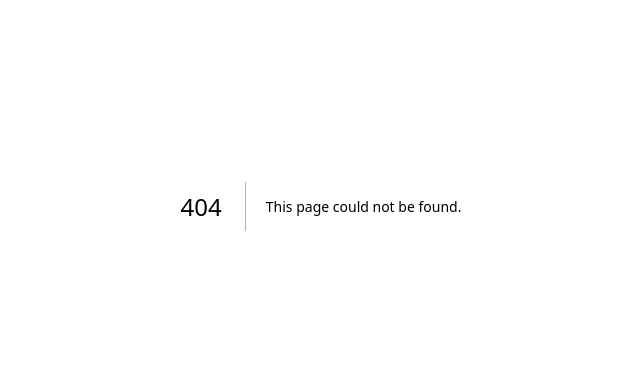
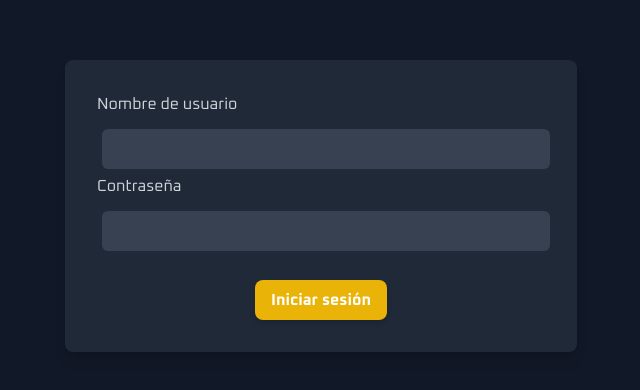
Before and after one commit to gustavopalaciosc/access-platanus-hack, a Next.js app: page /login in a window 1280 px wide. Before the commit this address had no page. Shown: the part 194-584 px from the top of the page, without its empty margins (319-959 px from the left). Built offline with nearby package versions, Linux system fonts and the light colour scheme.

Commit message:
feat: add LoginForm component and login page. Minor change in background color

```diff
--- /dev/null
+++ b/src/app/components/LoginForm.tsx
@@ -0,0 +1,27 @@
+import Button from "./Button";
+
+export default function LoginForm() {
+    return (
+        <div className="flex justify-center items-center min-h-screen bg-gray-900">
+            <div className="bg-gray-800 p-8 rounded-lg shadow-lg w-full max-w-sm md:max-w-md lg:max-w-lg m-5">
+                <form className="flex flex-col" action="">
+                    <label htmlFor="username" className="mb-2 text-gray-300">Nombre de usuario</label>
+                    <input
+                        className="m-[5px] w-full h-[40px] rounded-md text-white bg-gray-700 px-3 focus:outline-none focus:ring-2 focus:ring-gray-500"
+                        type="text"
+                        id="username"
+                    />
+                    <label htmlFor="password" className="mb-2 text-gray-300">Contraseña</label>
+                    <input
+                        className="m-[5px] w-full h-[40px] rounded-md text-white bg-gray-700 px-3 focus:outline-none focus:ring-2 focus:ring-gray-500"
+                        type="password"
+                        id="password"
+                    />
+                    <div className="mt-6 flex justify-center">
+                        <Button label="Iniciar sesión" />
+                    </div>
+                </form>
+            </div>
+        </div>
+    );
+}
--- a/src/app/globals.css
+++ b/src/app/globals.css
@@ -4,7 +4,7 @@
 @tailwind utilities;
 
 :root {
-  --background: #000000;
+  --background: #111827;
   --foreground: #e9e9e9;
   --font-oxanium: "__Oxanium_65a94c", "__Oxanium_Fallback_65a94c", sans-serif;
 }
--- /dev/null
+++ b/src/app/login/page.tsx
@@ -0,0 +1,10 @@
+import LoginForm from "../components/LoginForm";
+
+
+export default function LoginPage() {
+    return (
+        <div>
+            <LoginForm />
+        </div>
+    );
+}
```
